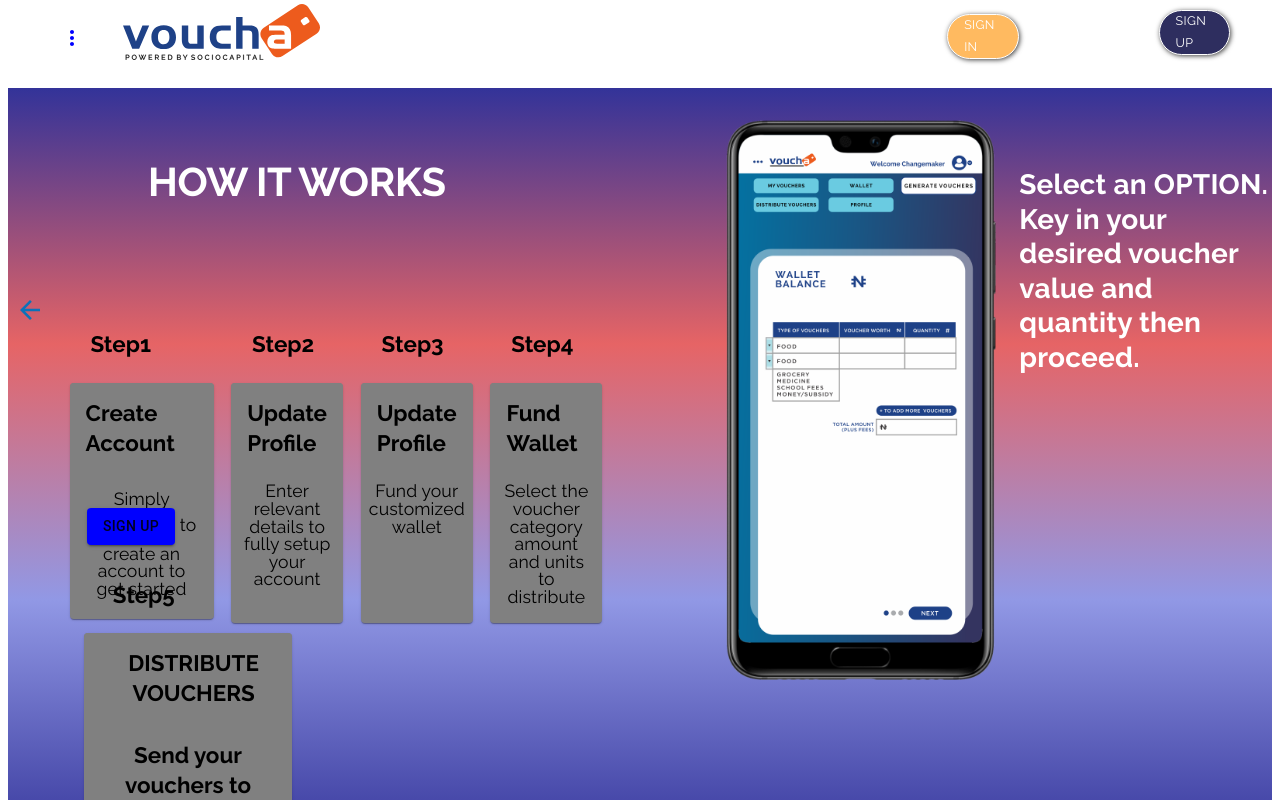
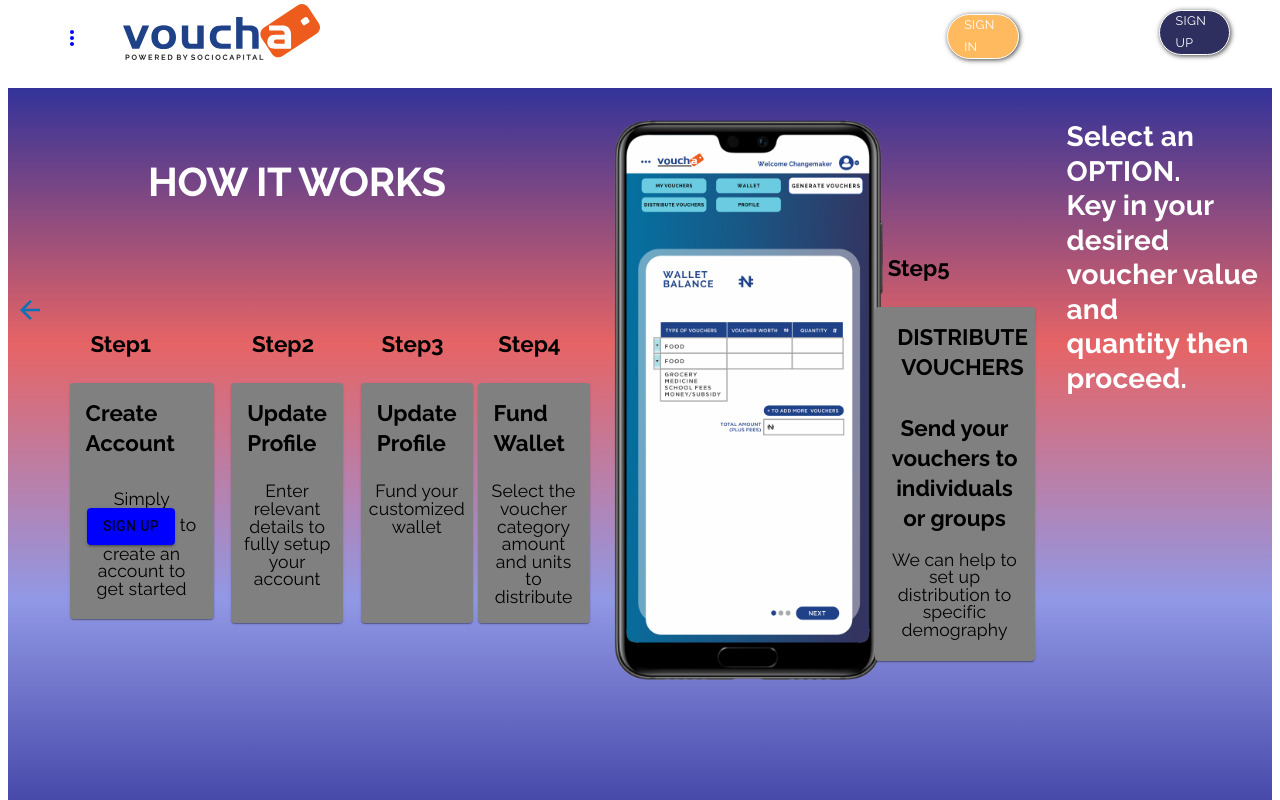
Before and after one commit to amaben2020/voucha, a React (Create React App) app: page /howitworks5 in a window 1280 px wide. Shown: the top 800 px of the page. Built offline with nearby package versions, Linux system fonts and the light colour scheme.

Commit message:
Made updates on the how we work with page 5

```diff
--- a/src/Components/UI/HowItWorks5.js
+++ b/src/Components/UI/HowItWorks5.js
@@ -236,7 +236,7 @@ export default function HowItWorks5(props) {
 									</Grid>
 								</Hidden>
 								<Hidden mdDown>
-									<Grid item style={{ marginLeft: "1em", marginTop: "3em" }}>
+									<Grid item style={{ marginLeft: "0.2em", marginTop: "3em" }}>
 										<Typography style={{ padding: "1em" }} variant="h5">
 											Step4
 										</Typography>
@@ -272,32 +272,48 @@ export default function HowItWorks5(props) {
 										</Card>
 									</Grid>
 								</Hidden>
+							</Grid>
+						</Grid>
+					</Grid>
+					<Grid item container direction="column" md={1}>
 						<Grid
 							item
 							style={{
-										marginLeft: matchesXS ? "2em" : matchesMD ? "5em" : "1em",
-										marginTop: matchesSM
-											? "-1em"
-											: matchesMD
-											? "0.5em"
-											: "-4em",
+								marginRight: matchesSM ? "4em" : matchesMD ? "5em" : "1em",
+								marginTop: matchesXS ? "-32em" : matchesSM ? "-34em" : "2em",
+								marginLeft: matchesXS ? "13em" : matchesSM ? "25em" : "-3em",
+								paddingRight: matchesSM ? "2em" : "-5em",
+							}}
+						>
+							<img
+								src={mobile}
+								style={{
+									height: matchesXS ? "25em" : matchesSM ? "32em" : "35em",
+									maxWidth: matchesXS ? "10em" : matchesSM ? "19em" : "20em",
+								}}
+							/>
+						</Grid>
+					</Grid>
+				</Grid>
+			</Grid>
+			<Grid
+				item
+				style={{
+					marginLeft: matchesXS ? "2em" : matchesMD ? "5em" : "-4em",
+					marginTop: matchesSM ? "-1em" : matchesMD ? "0.5em" : "9em",
 				}}
 			>
 				<Typography
-										style={{ padding: "1em", marginLeft: "1em" }}
+					style={{ padding: "1em", marginLeft: "0.3em" }}
 					variant="h5"
 				>
 					Step5
 				</Typography>
 				<Card
 					style={{
-											minHeight: matchesXS ? "5em" : "25em",
+						//minHeight: matchesXS ? "5em" : "5em",
 						maxHeight: matchesXS ? "16em" : undefined,
-											maxWidth: matchesXS
-												? "10em"
-												: matchesLG
-												? "13em"
-												: undefined,
+						maxWidth: matchesXS ? "10em" : matchesLG ? "10em" : undefined,
 						marginLeft: "1em",
 						bottom: 0,
 						backgroundColor: "grey",
@@ -334,40 +350,15 @@ export default function HowItWorks5(props) {
 								color="black"
 								gutterBottom
 							>
-													We can help to set up distribution to specific
-													demography
+								We can help to set up distribution to specific demography
 							</Typography>
 						</Grid>
 					</Grid>
 				</Card>
 			</Grid>
-							</Grid>
-						</Grid>
-					</Grid>
-					<Grid item container direction="column" md={1}>
-						<Grid
-							item
-							style={{
-								marginRight: matchesSM ? "4em" : matchesMD ? "5em" : "1em",
-								marginTop: matchesXS ? "-32em" : matchesSM ? "-34em" : "2em",
-								marginLeft: matchesXS ? "13em" : matchesSM ? "25em" : undefined,
-								paddingRight: matchesSM ? "2em" : undefined,
-							}}
-						>
-							<img
-								src={mobile}
-								style={{
-									height: matchesXS ? "25em" : matchesSM ? "32em" : "35em",
-									maxWidth: matchesXS ? "10em" : matchesSM ? "19em" : "20em",
-								}}
-							/>
-						</Grid>
-					</Grid>
-				</Grid>
-			</Grid>
 			<Hidden mdDown>
-				<Grid container md={3}>
-					<Grid item style={{ marginTop: "5em" }}>
+				<Grid container md={3} style={{ paddingLeft: "2em" }}>
+					<Grid item style={{ marginTop: "2em" }}>
 						<Typography variant="h4">
 							Select an <span> OPTION. </span> <br />
 							Key in your desired voucher value and <br />
```
Lines whose indentation alone changed are shown as unchanged.
